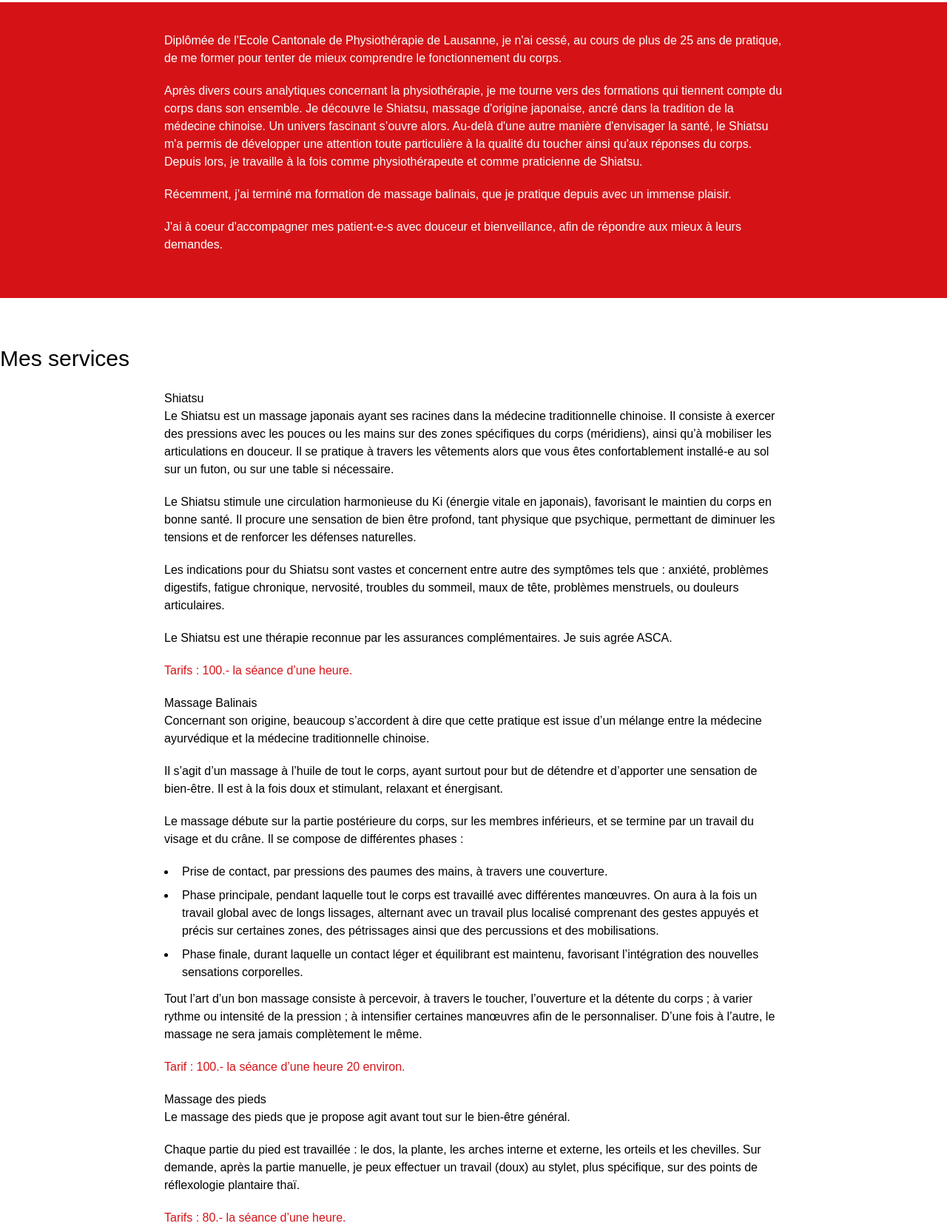
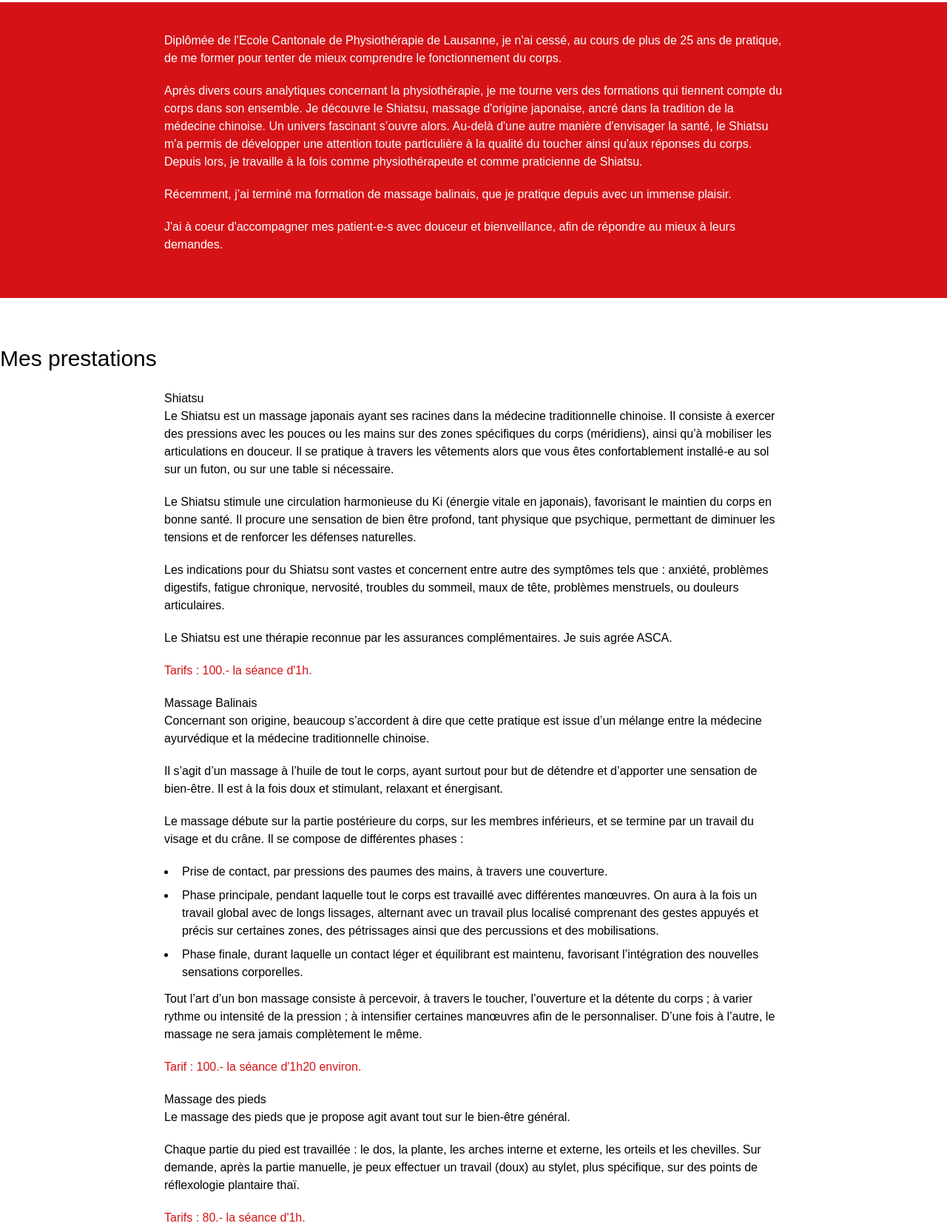
Before and after one commit to jminguely/sarah-reinhard, a website built with Parcel: page src/index.html in a window 1280 px wide. Shown: the part 1192-2854 px from the top of the page at 74% size. Built offline with nearby package versions, Linux system fonts and the light colour scheme.

Commit message:
Fixes some typo

```diff
--- a/src/components/about.html
+++ b/src/components/about.html
@@ -27,7 +27,7 @@
       </p>
       <p>
         J'ai à coeur d'accompagner mes patient-e-s avec douceur et
-        bienveillance, afin de répondre aux mieux à leurs demandes.
+        bienveillance, afin de répondre au mieux à leurs demandes.
       </p>
     </div>
   </div>
--- a/src/components/services.html
+++ b/src/components/prestations.html
@@ -1,7 +1,7 @@
 <section class="mt-10">
   <div class="title-container py-6">
     <h2 class="text-3xl">
-      Mes services
+      Mes prestations
     </h2>
   </div>
   <div class="container">
@@ -35,7 +35,7 @@
           Le Shiatsu est une thérapie reconnue par les assurances
           complémentaires. Je suis agrée ASCA.
         </p>
-        <p class="text-red">Tarifs : 100.- la séance d’une heure.</p>
+        <p class="text-red">Tarifs : 100.- la séance d'1h.</p>
       </div>
     </div>
     <button class="accordion">
@@ -89,7 +89,7 @@
         </p>
 
         <p class="text-red">
-          Tarif : 100.- la séance d’une heure 20 environ.
+          Tarif : 100.- la séance d'1h20 environ.
         </p>
       </div>
     </div>
@@ -108,7 +108,7 @@
           la partie manuelle, je peux effectuer un travail (doux) au stylet,
           plus spécifique, sur des points de réflexologie plantaire thaï.
         </p>
-        <p class="text-red">Tarifs : 80.- la séance d’une heure.</p>
+        <p class="text-red">Tarifs : 80.- la séance d'1h.</p>
       </div>
     </div>
   </div>
--- a/src/index.html
+++ b/src/index.html
@@ -41,7 +41,7 @@
 
     <main>
       <include src="./components/about.html"></include>
-      <include src="./components/services.html"></include>
+      <include src="./components/prestations.html"></include>
       <include src="./components/physio.html"></include>
     </main>
     <include src="./components/footer.html"></include>
```
